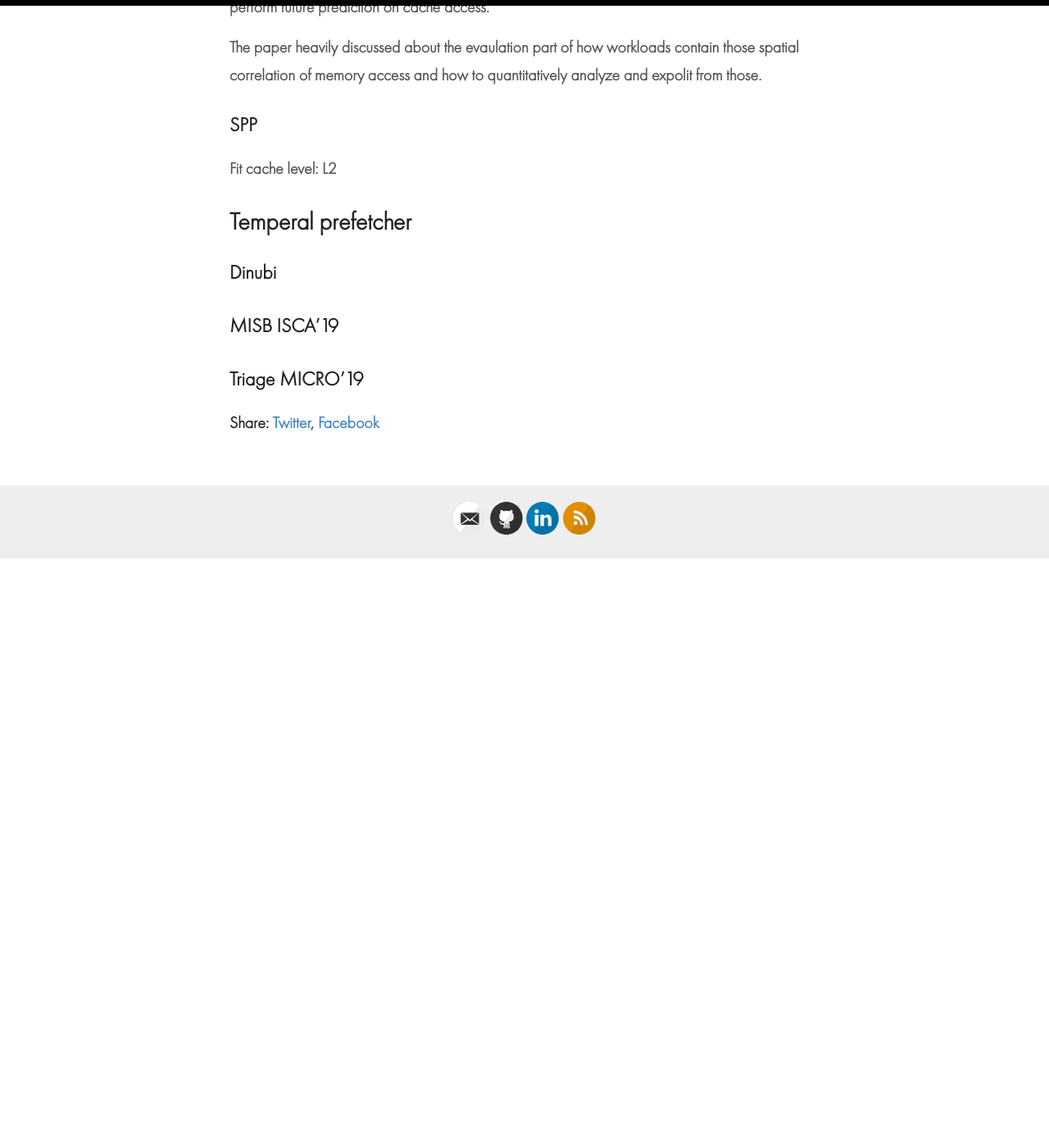
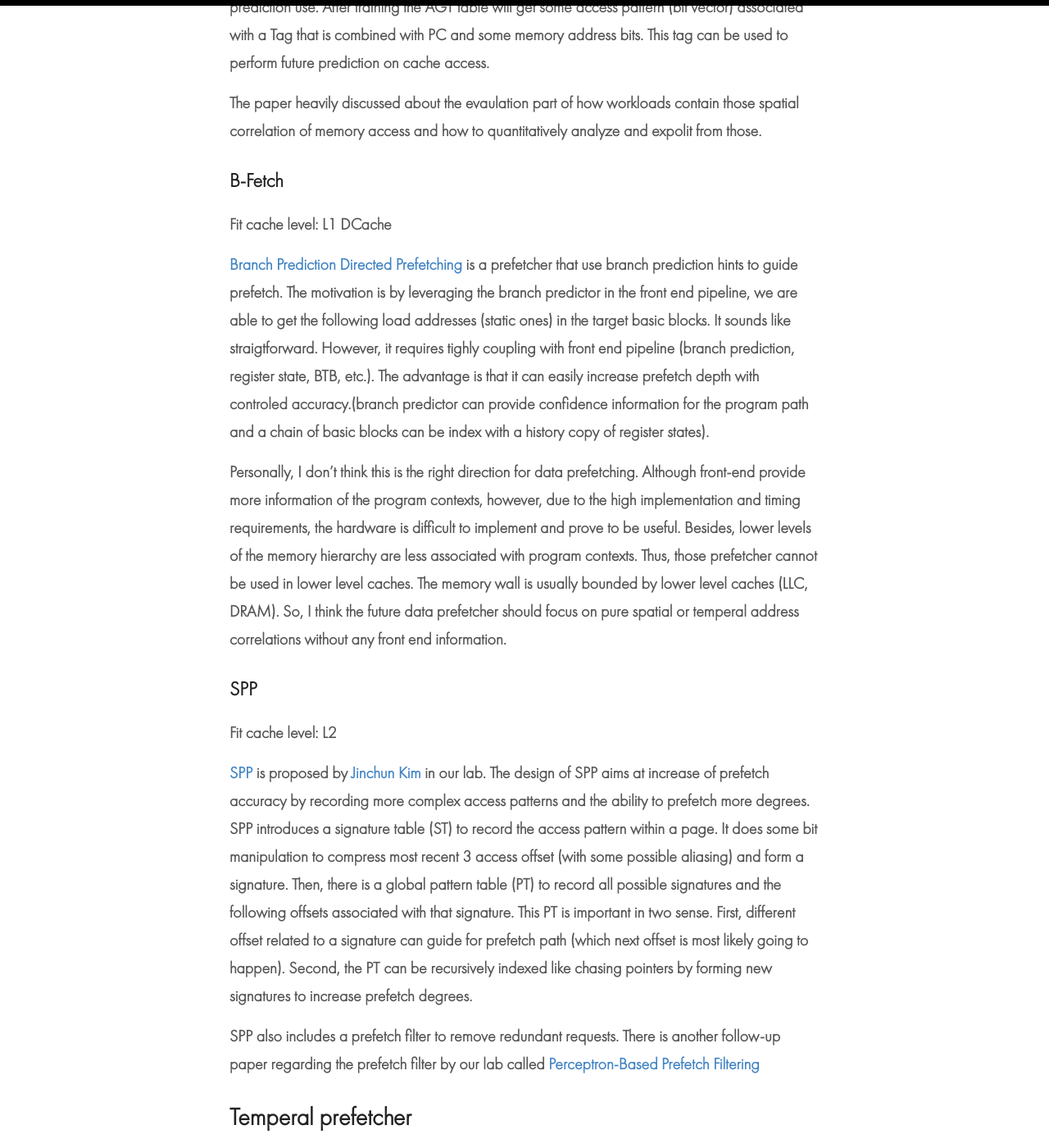
Before and after one commit to celery1124/celery1124.github.io, a Jekyll site: the page built from _posts/2020-01-29-cache-prefetch-policy-summary.md, in a window 1280 px wide and 1400 px high, scrolled down 4128 px. Shown: the whole window at 82% size. Built offline with Jekyll 4.4.1, drawn with Linux system fonts in a browser that asks for light colours; before the commit the page ends 4810 px from its top, so only the background shows below that; some of the changed text lies outside the part shown.

Commit message:
add sections for b-fetch and spp

```diff
--- a/_posts/2020-01-29-cache-prefetch-policy-summary.md
+++ b/_posts/2020-01-29-cache-prefetch-policy-summary.md
@@ -14,7 +14,7 @@ In this blog, I will summarize some non-trivial famous cache prefetch techniques
 
 ## Fundamentals metrics
 
-There are some basic metrics that measure how good a prefetcher is. **Prefectch Coverage** represents the fraction of total misses that are eliminated by the prefetcher.  **Prefetch Accuracy** is the fraction of total prefetches that were useful.
+There are some basic metrics that measure how good a prefetcher is. **Prefectch Coverage** represents the fraction of total misses that are eliminated by the prefetcher.  **Prefetch Accuracy** is the fraction of total prefetches that were useful. **Prefetch degree** stands for how much prefetch requests issues (or refered as streams) when prefetch is triggered.  Higher degrees yeilds higher bandwidth utilization and potential more capacity miss if accuracy/timeness is not guaranteed.
 
 # Policies
 
@@ -54,17 +54,27 @@ In the paper, the author also breifly discuss about the prefetch throttling by a
 
 ## SMS
 
-Fit cache level: L1/L2 DCache (prefetch from LLC)
+Fit cache level: L1/L2 DCache
 
 [Spatial Memory Streaming][SMS] is a prefetcher designed to exploit sptial correlations of a program.  Some typical workloads is database related workload which usually have a fixed memory layout for a memory region (say a page).  The memory access will also follow such spatial correlation.  For example, read some metadata, then read index, then access some frequently access tuples.  SMS records those spatial correlation by an Active Generation Table (AGT) tagged by some high bits of memory address.  The table also record PC information for future prediction use.  After training the AGT table will get some access pattern (bit vector) associated with a Tag that is combined with PC and some memory address bits.  This tag can be used to perform future prediction on cache access.
 
 The paper heavily discussed about the evaulation part of how workloads contain those spatial correlation of memory access and how to quantitatively analyze and expolit from those.
 
+## B-Fetch
+
+Fit cache level: L1 DCache
+
+[Branch Prediction Directed Prefetching][b-fetch] is a prefetcher that use branch prediction hints to guide prefetch.  The motivation is by leveraging the branch predictor in the front end pipeline, we are able to get the following load addresses (static ones) in the target basic blocks.  It sounds like straigtforward.  However, it requires tighly coupling with front end pipeline (branch prediction, register state, BTB, etc.).  The advantage is that it can easily increase prefetch depth with controled accuracy.(branch predictor can provide confidence information for the program path and a chain of basic blocks can be index with a history copy of register states).
+
+**Personally, I don't think this is the right direction for data prefetching.  Although front-end provide more information of the program contexts, however, due to the high implementation and timing requirements, the hardware is difficult to implement and prove to be useful.  Besides, lower levels of the memory hierarchy are less associated with program contexts.  Thus, those prefetcher cannot be used in lower level caches.  The memory wall is usually bounded by lower level caches (LLC, DRAM).  So, I think the future data prefetcher should focus on pure spatial or temperal address correlations without any front end information.**
+
 ## SPP
 
 Fit cache level: L2
 
+[SPP][spp] is proposed by [Jinchun Kim][Jinchun] in our lab.  The design of SPP aims at increase of prefetch accuracy by recording more complex access patterns and the ability to prefetch more degrees.  SPP introduces a signature table (ST) to record the access pattern within a page.  It does some bit manipulation to compress most recent 3 access offset (with some possible aliasing) and form a signature.  Then, there is a global pattern table (PT) to record all possible signatures and the following offsets associated with that signature.  This PT is important in two sense.  First, different offset related to a signature can guide for prefetch path (which next offset is most likely going to happen).  Second, the PT can be recursively indexed like chasing pointers by forming new signatures to increase prefetch degrees.
 
+SPP also includes a prefetch filter to remove redundant requests.  There is another follow-up paper regarding the prefetch filter by our lab called [Perceptron-Based Prefetch Filtering][Prefetch Filtering]
 
 # Temperal prefetcher
 
@@ -91,3 +101,11 @@ Fit cache level: L2
 [Best-Offset Hardware Prefetching]:https://hal.inria.fr/hal-01254863/document
 
 [SMS]:https://web.eecs.umich.edu/~twenisch/papers/isca06.pdf
+
+[b-fetch]:https://dl.acm.org/doi/10.1109/MICRO.2014.29
+
+[spp]:https://dl.acm.org/doi/10.5555/3195638.3195711
+
+[Jinchun]:https://sites.google.com/view/jinchun
+
+[Prefetch Filtering]:https://dl.acm.org/doi/10.1145/3307650.3322207
```
